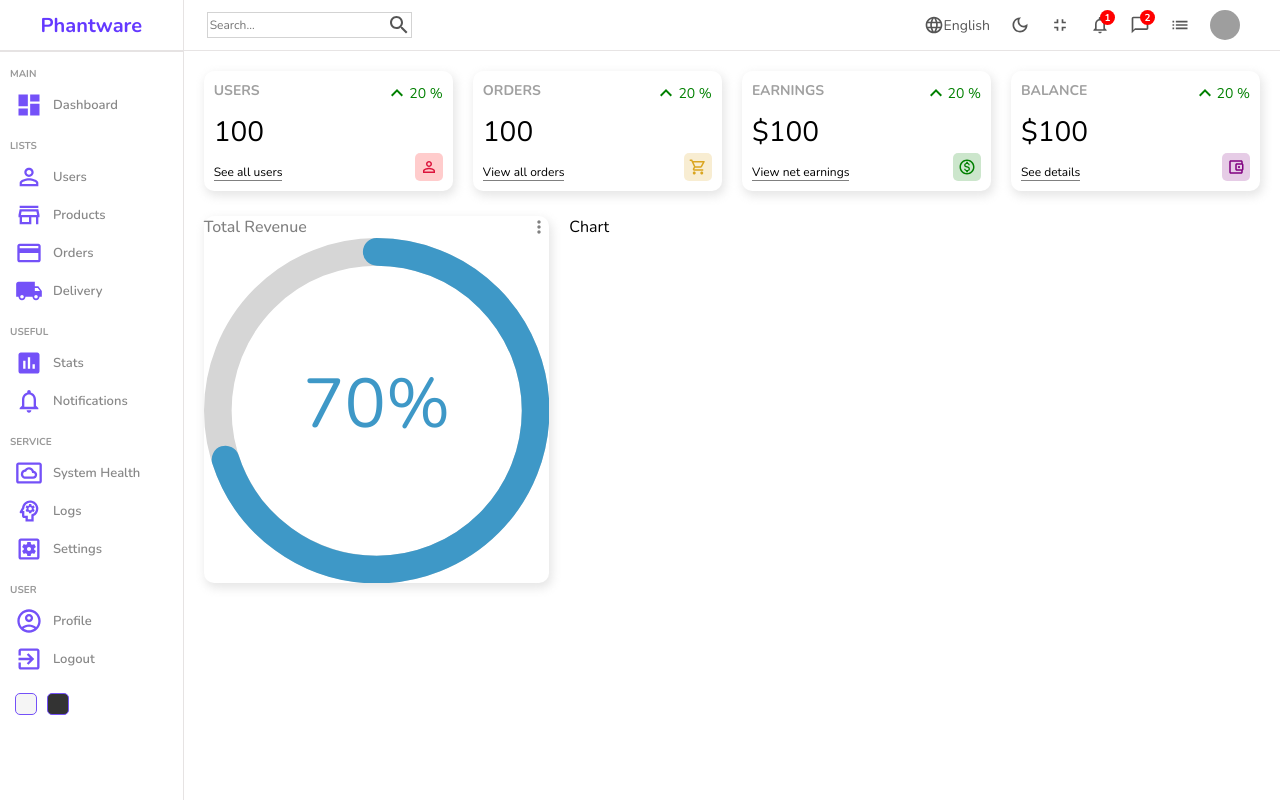
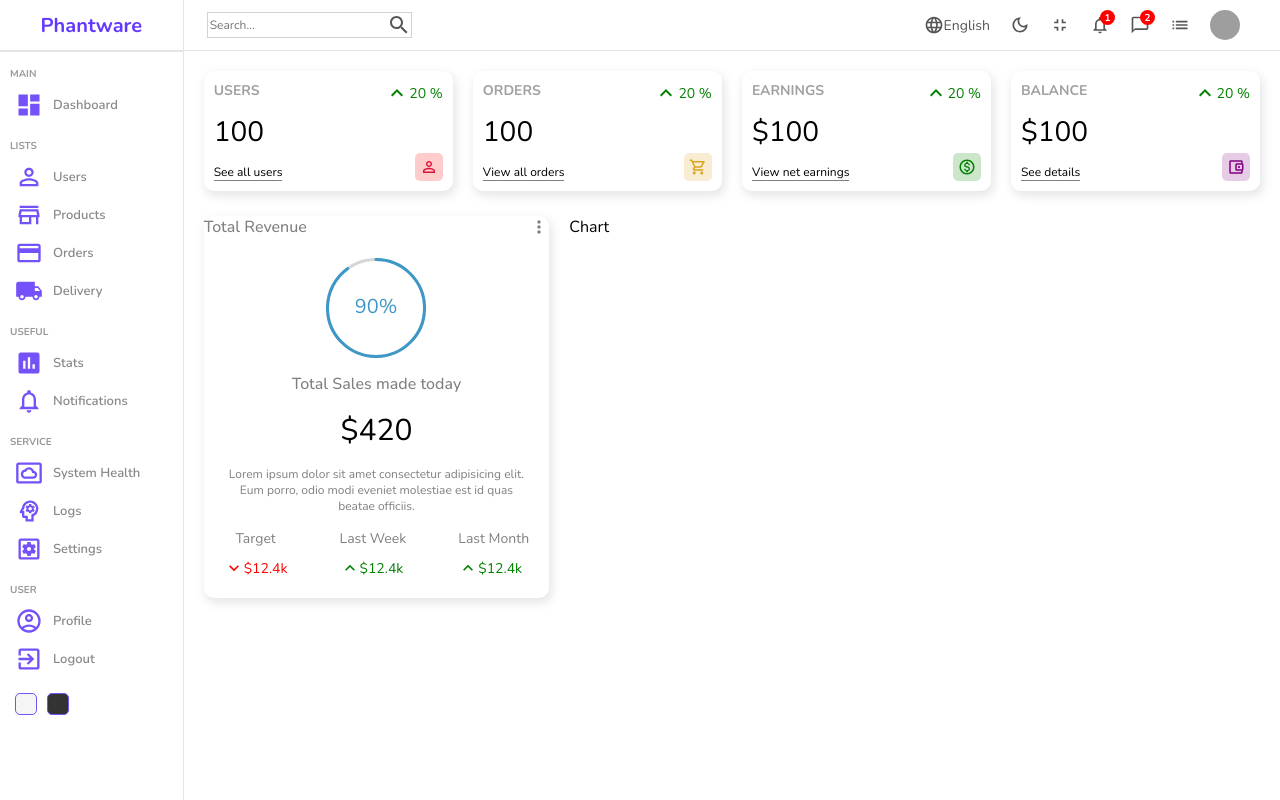
Before and after one commit to phantware/react-admin-dashboard, a React (Create React App) app: page / in a window 1280 px wide. Built offline with nearby package versions, Linux system fonts and the light colour scheme; grey boxes are pictures that could not be loaded.

Commit message:
progress bar fully implemented

```diff
--- a/src/components/featured/Featured.jsx
+++ b/src/components/featured/Featured.jsx
@@ -3,6 +3,8 @@
 import MoreVertOutlinedIcon from '@mui/icons-material/MoreVertOutlined'
 import { CircularProgressbar } from 'react-circular-progressbar'
 import 'react-circular-progressbar/dist/styles.css'
+import KeyboardArrowDownIcon from '@mui/icons-material/KeyboardArrowDown'
+import KeyboardArrowUpIcon from '@mui/icons-material/KeyboardArrowUp'
 
 const Featured = () => {
   return (
@@ -13,7 +15,36 @@
       </div>
       <div className='bottom'>
         <div className='featuredChart'>
-          <CircularProgressbar value={70} text={'70%'} />
+          <CircularProgressbar value={90} text={'90%'} strokeWidth={3} />
+        </div>
+        <p className='title'>Total Sales made today</p>
+        <p className='amount'>$420</p>
+        <p className='desc'>
+          Lorem ipsum dolor sit amet consectetur adipisicing elit. Eum porro,
+          odio modi eveniet molestiae est id quas beatae officiis.
+        </p>
+        <div className='summary'>
+          <div className='item'>
+            <div className='itemTitle'>Target</div>
+            <div className='itemResult negative'>
+              <KeyboardArrowDownIcon fontSize='small' />
+              <div className='resultAmount'>$12.4k</div>
+            </div>
+          </div>
+          <div className='item'>
+            <div className='itemTitle'>Last Week</div>
+            <div className='itemResult positive'>
+              <KeyboardArrowUpIcon fontSize='small' />
+              <div className='resultAmount'>$12.4k</div>
+            </div>
+          </div>
+          <div className='item'>
+            <div className='itemTitle'>Last Month</div>
+            <div className='itemResult positive'>
+              <KeyboardArrowUpIcon fontSize='small' />
+              <div className='resultAmount'>$12.4k</div>
+            </div>
+          </div>
         </div>
       </div>
     </div>
--- a/src/components/featured/featured.scss
+++ b/src/components/featured/featured.scss
@@ -15,4 +15,61 @@
       font-weight: 500;
     }
   }
+
+  .bottom {
+    display: flex;
+    align-items: center;
+    justify-content: center;
+    flex-direction: column;
+    gap: 15px;
+    padding: 20px;
+
+    .featuredChart {
+      width: 100px;
+      height: 100px;
+    }
+
+    .title {
+      font-weight: 500;
+      color: gray;
+    }
+
+    .amount {
+      font-size: 30px;
+    }
+    .desc {
+      font-weight: 300;
+      font-size: 12px;
+      color: gray;
+      text-align: center;
+    }
+    .summary {
+      width: 100%;
+      display: flex;
+      align-items: center;
+      justify-content: space-between;
+
+      .item {
+        text-align: center;
+
+        .itemTitle {
+          font-size: 14px;
+          color: gray;
+        }
+        .itemResult {
+          display: flex;
+          align-items: center;
+          margin-top: 10px;
+          font-size: 14px;
+
+          &.positive {
+            color: green;
+          }
+          &.negative {
+            color: red;
+          }
+        }
+      }
+    }
+  }
 }
```
